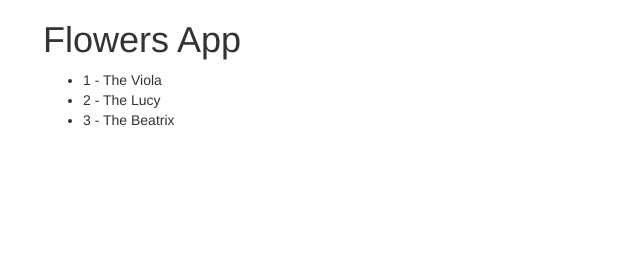
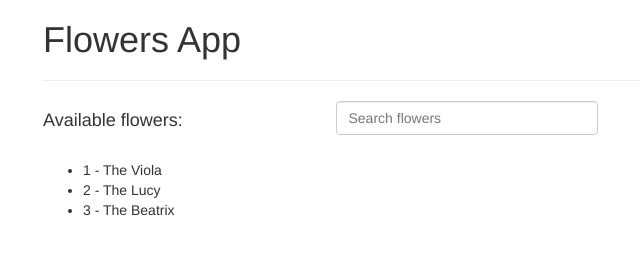
Before and after one commit to traviagio/flowers-app, a website: page public/index.html in a window 1280 px wide. Shown: the whole page, without its empty margins (27-667 px from the left). Drawn offline with Linux system fonts and the light colour scheme.

Commit message:
added search filter

```diff
--- a/public/index.html
+++ b/public/index.html
@@ -11,8 +11,20 @@
 </head>
 <body class="container" data-ng-controller="FlowersController">
 	<h1>Flowers App</h1>
+
+	<hr />
+    <div class="row">
+        <div class="col-xs-3">
+            <h4>Available flowers:</h4>
+        </div>
+        <div class="col-xs-3">
+            <input class="form-control" type="text" placeholder="Search flowers" data-ng-model="search">
+        </div>
+    </div>
+    <br/>
+
 	<ul>
-        <li data-ng-repeat="flower in flowers">
+        <li data-ng-repeat="flower in flowers | orderBy:'name':true | filter:search">
             {{flower.id}} - {{flower.name}}
         </li>
     </ul>
```
